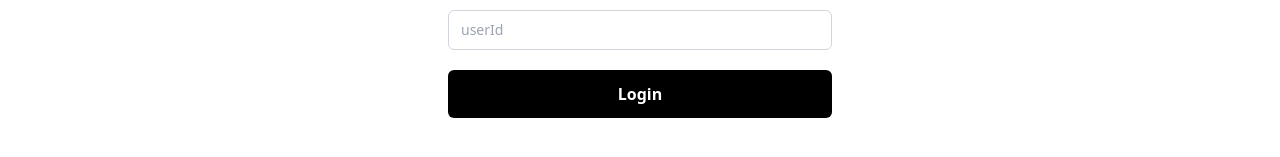
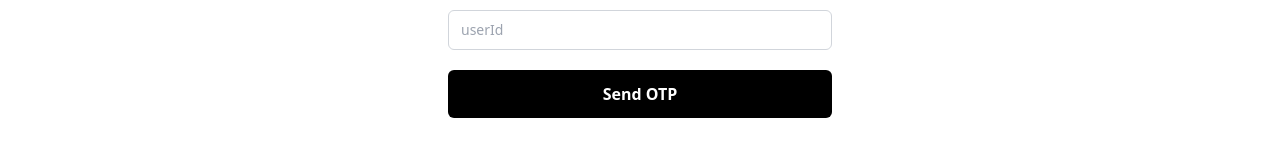
Before and after one commit to ayushgupta4002/Testify-1.0, a React (Create React App) app in the folder client/: page /login in a window 1280 px wide. Shown: the part 391-548 px from the top of the page. Built offline with nearby package versions, Linux system fonts and the light colour scheme; a web font is replaced by a local one.

Commit message:
backend bug solved

```diff
--- a/client/src/Components/Login.jsx
+++ b/client/src/Components/Login.jsx
@@ -6,12 +6,14 @@ import Navbar from "./Navbar";
 import Footer from "./Footer";
 export function Login() {
   const [click, setclick] = useState(false);
+  const [loading ,setloading]= useState(false);
   const [email, setEmail] = useState("");
   const [otp, setotp] = useState("");
   const navigate = useNavigate();
   const handleSubmit = async (e) => {
+    setloading(true);
     e.preventDefault();
-    const res = await fetch("https://testify101.vercel.app/api/route/sendotp", {
+    const res = await fetch("http://localhost:5000/api/route/sendotp", {
       method: "POST",
       headers: {
         "Content-Type": "application/json",
@@ -38,7 +40,7 @@ export function Login() {
 
   const verifyotp = async (e) => {
     e.preventDefault();
-    const res = await fetch("https://testify101.vercel.app/api/route/verify", {
+    const res = await fetch("http://localhost:5000/api/route/verify", {
       method: "POST",
       headers: {
         "Content-Type": "application/json",
@@ -121,9 +123,14 @@ export function Login() {
                   <button
                     onClick={handleSubmit}
                     type="button"
-                    className="inline-flex w-full items-center justify-center rounded-md bg-black px-3.5 py-2.5 font-semibold leading-7 text-white hover:bg-black/80"
+                    className={ loading? "hidden" : "inline-flex w-full items-center justify-center rounded-md bg-black px-3.5 py-2.5 font-semibold leading-7 text-white hover:bg-black/80"}
                   >
-                    Login
+                    Send OTP
+                  </button>
+                  <button
+                    type="button"
+                    className={ loading? "inline-flex w-full items-center justify-center rounded-md bg-black px-3.5 py-2.5 font-semibold leading-7 text-white hover:bg-black/80" : "hidden" }
+                  >Loading...
                   </button>
                 </div>
                 <div className={click ? "" : "hidden"}>
```
Also changed, not shown: 1 other file (tests, documents, lock files or other folders).
